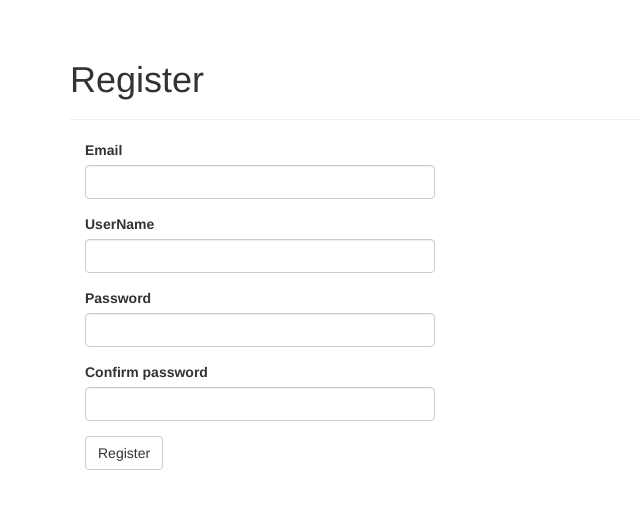
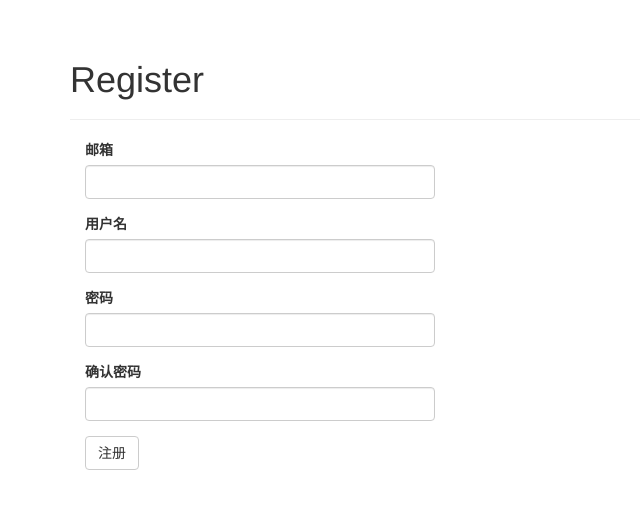
Before and after one commit to BeiShanKin/FlaskPersonalBlog, a Flask app: page /auth/register in a window 1280 px wide. Shown: the part 52-561 px from the top of the page, without its empty margins (0-640 px from the left). Run offline with Flask 2, Linux system fonts and the light colour scheme; some libraries are stand-ins or nearby versions.

Commit message:
添加修改密码功能

```diff
--- a/app/auth/forms.py
+++ b/app/auth/forms.py
@@ -6,28 +6,36 @@ from ..models import User
 
 
 class LoginForm(Form):
-    email = StringField('Email', validators=[
+    email = StringField('邮箱', validators=[
                         Required(), Length(1, 64), Email()])
-    password = PasswordField('Password', validators=[Required()])
-    remember_me = BooleanField('Keep me logged in')
-    submit = SubmitField(('Log In'))
+    password = PasswordField('密码', validators=[Required()])
+    remember_me = BooleanField('记住密码')
+    submit = SubmitField(('登陆'))
 
 
 class RegisterForm(Form):
-    email = StringField('Email', validators=[
+    email = StringField('邮箱', validators=[
                         Required(), Length(1, 64), Email()])
-    username = StringField('UserName', validators=[Required(), Regexp('^[A-Za-z][A-Za-z0-9_.]*$', 0,
-                                                                      'Usernames must have only letters, '
-                                                                      'numbers, dots or underscores')])
-    password = PasswordField('Password', validators=[Required(), EqualTo(
-        'password2', message='Password must match')])
-    password2 = PasswordField('Confirm password', validators=[Required()])
-    submit = SubmitField('Register')
+    username = StringField('用户名', validators=[Required(), Regexp('^[A-Za-z][A-Za-z0-9_.]*$', 0,
+                                                                 'Usernames must have only letters,'
+                                                                 'numbers, dots or underscores')])
+    password = PasswordField('密码', validators=[Required(), EqualTo(
+        'password2', message='密码不一致')])
+    password2 = PasswordField('确认密码', validators=[Required()])
+    submit = SubmitField('注册')
 
     def validate_email(self, field):
         if User.query.filter_by(email=field.data).first():
-            raise ValidationError('email already in use!')
+            raise ValidationError('邮箱已经注册，如果忘记密码请找回!')
 
     def validate_username(self, field):
         if User.query.filter_by(username=field.data).first():
-            raise ValidationError('username already in use!')
+            raise ValidationError('用户名已经被使用!')
+
+
+class ChangePasswordForm(Form):
+    old_password = PasswordField('旧密码', validators=[Required()])
+    password = PasswordField('新密码', validators=[Required(), EqualTo(
+        'password2', message='密码不一致')])
+    password2 = PasswordField('确认密码', validators=[Required()])
+    submit = SubmitField('确认修改')
--- a/app/auth/views.py
+++ b/app/auth/views.py
@@ -2,7 +2,7 @@
 from flask import render_template, url_for, redirect, flash, request
 from . import auth
 from flask_login import login_required, current_user, logout_user, login_user
-from .forms import LoginForm, RegisterForm
+from .forms import LoginForm, RegisterForm, ChangePasswordForm
 from ..models import User
 from .. import db
 from ..email import send_email
@@ -49,9 +49,9 @@ def confirm(token):
     if current_user.confirmed:
         return redirect(url_for('main.index'))
     if current_user.confirm(token):
-        flash('You have confirmed your account. Thanks!')
+        flash('你已经通过了验证，非常感谢！')
     else:
-        flash('The confirmation link is invalid or has expired.')
+        flash('验证链接无效或过期，请重新申请发送验证链接。')
     return redirect(url_for('main.index'))
 
 
@@ -59,9 +59,9 @@ def confirm(token):
 @login_required
 def resend_confirmation():
     token = current_user.generate_confirmation_token()
-    send_email(current_user.email, 'Confirm Your Account',
+    send_email(current_user.email, '账户验证',
                'auth/email/confirm', user=current_user, token=token)
-    flash('A new confirmation email has been sent to you by email.')
+    flash('一个新的验证邮件已经发送到了你的邮箱中，请查收。')
     return redirect(url_for('main.index'))
 
 
@@ -73,6 +73,21 @@ def before_request():
 
 @auth.route('/unconfirmed')
 def unconfirmed():
-    if current_user.is_anonymous() or current_user.confirmed:
+    if current_user.is_anonymous or current_user.confirmed:
         return redirect(url_for('main.index'))
-    return render_template('auth/unconfirmed.html')
+    return render_template('auth/unconfirmed.html', current_user=current_user)
+
+
+@auth.route('/change-password', methods=['GET', 'POST'])
+@login_required
+def change_password():
+    form = ChangePasswordForm()
+    if form.validate_on_submit():
+        if current_user.verify_password(form.old_password.data):
+            current_user.password = form.password.data
+            db.session.add(current_user)
+            flash('密码修改成功')
+            return redirect(url_for('main.index'))
+        else:
+            flash('旧密码错误')
+    return render_template('auth/change_password.html', form=form)
--- a/app/templates/base.html
+++ b/app/templates/base.html
@@ -6,10 +6,6 @@
 {{ super() }}
 <link rel="shortcut icon" href="{{ url_for('static', filename='favicon.ico') }}" type="image/x-icon">
 <link rel="icon" href="{{ url_for('static', filename='favicon.ico') }}" type="image/x-icon">
-{% block scripts %}
-{{ super() }}
-{{ moment.include_moment() }}
-{% endblock scripts %}
 {% endblock head %}
 
 {% block navbar %}
@@ -30,7 +26,13 @@
 			</ul>
 			<ul class='nav navbar-nav navbar-right'>
 				{% if current_user.is_authenticated %}
-				<li><a href='{{ url_for("auth.logout") }}'>Sign Out</a></li>
+				<li class='dropdown'>
+					<a href="#" class="dropdown-toggle" data-toggle="dropdown">Account <b class="caret"></b></a>
+					<ul class="dropdown-menu">
+						<li><a href='{{ url_for("auth.logout") }}'>Sign Out</a></li>
+						<li><a href='{{ url_for("auth.change_password") }}'>Change Password</a></li>
+					</ul>
+				</li>
 				{% else %}
 				<li><a href='{{ url_for("auth.login") }}'>Sign In</a></li>
 				{% endif %}
@@ -51,3 +53,8 @@
 	{% block page_content %}{% endblock page_content %}
 </div>
 {% endblock content %}
+
+{% block scripts %}
+{{ super() }}
+{{ moment.include_moment() }}
+{% endblock scripts %}
```
Also changed, not shown: app/templates/auth/change_password.html (added, +12 -0 lines), app/templates/auth/unconfirmed.html (added, +18 -0 lines), data-dev.sqlite.
